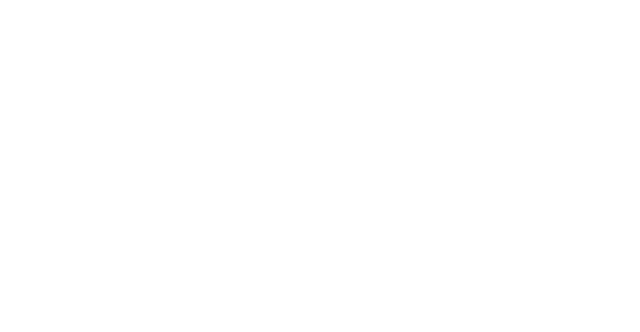
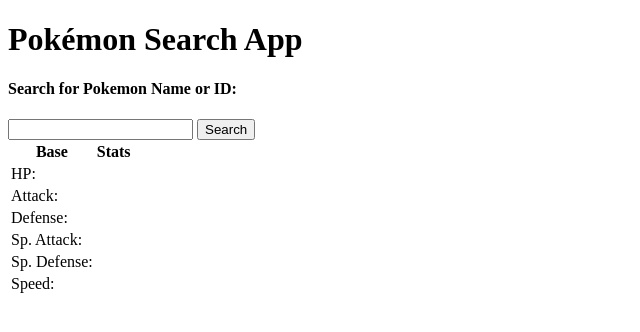
Before and after one commit to HavocXgrg/FreeCodeCamp-projects, a plain HTML site: page Pokemon-Search-App/index.html in a window 1280 px wide. Shown: the whole page, without its empty margins (0-640 px from the left). Drawn offline with Linux system fonts and the light colour scheme.

Commit message:
HTML part is completed

```diff
--- a/Pokemon-Search-App/index.html
+++ b/Pokemon-Search-App/index.html
@@ -7,6 +7,68 @@
     <link rel="stylesheet" href="styles.css">
 </head>
 <body>
+    <main>
+        <h1>Pokémon Search App</h1>
+        <div class="container">
+            <form role="search" id="search-form">
+                <label for="search-input"><h4>Search for Pokemon Name or ID:</h4></label>
+                <input type="text" name="Pokemon" id="search-input" required>
+                <button type="button" id="search-button">Search</button>
+            </form>
+            <div class="output">
+                <div class="top-container">
+                    <div class="name-and-id">
+                        <span id="pokemon-name"></span>
+                        <span id="pokemon-id"></span>
+                    </div>
+                    <div class="size">
+                        <span id="weight"></span>
+                        <span id="height"></span>
+                    </div>
+
+                    <div id="sprite-container" class="sprite-container">
+                      <div id="pokemon-image"></div>
+                    </div>
+                    <div id="types"></div>
+                </div>
+
+                <div class="bottom-container">
+                    <table>
+                      <tr>
+                        <th>Base</th>
+                        <th>Stats</th>
+                      </tr>
+                      <tr>
+                        <td>HP:</td>
+                        <td id="hp"></td>
+                      </tr>
+                      <tr>
+                        <td>Attack:</td>
+                        <td id="attack"></td>
+                      </tr>
+                      <tr>
+                        <td>Defense:</td>
+                        <td id="defense"></td>
+                      </tr>
+                      <tr>
+                        <td>Sp. Attack:</td>
+                        <td id="special-attack"></td>
+                      </tr>
+                      <tr>
+                        <td>Sp. Defense:</td>
+                        <td id="special-defense"></td>
+                      </tr>
+                      <tr>
+                        <td>Speed:</td>
+                        <td id="speed" class="speed"></td>
+                      </tr>
+                    </table>
+                  </div>
+
+            </div>
+
+        </div>
+    </main>
 
 
 
```
